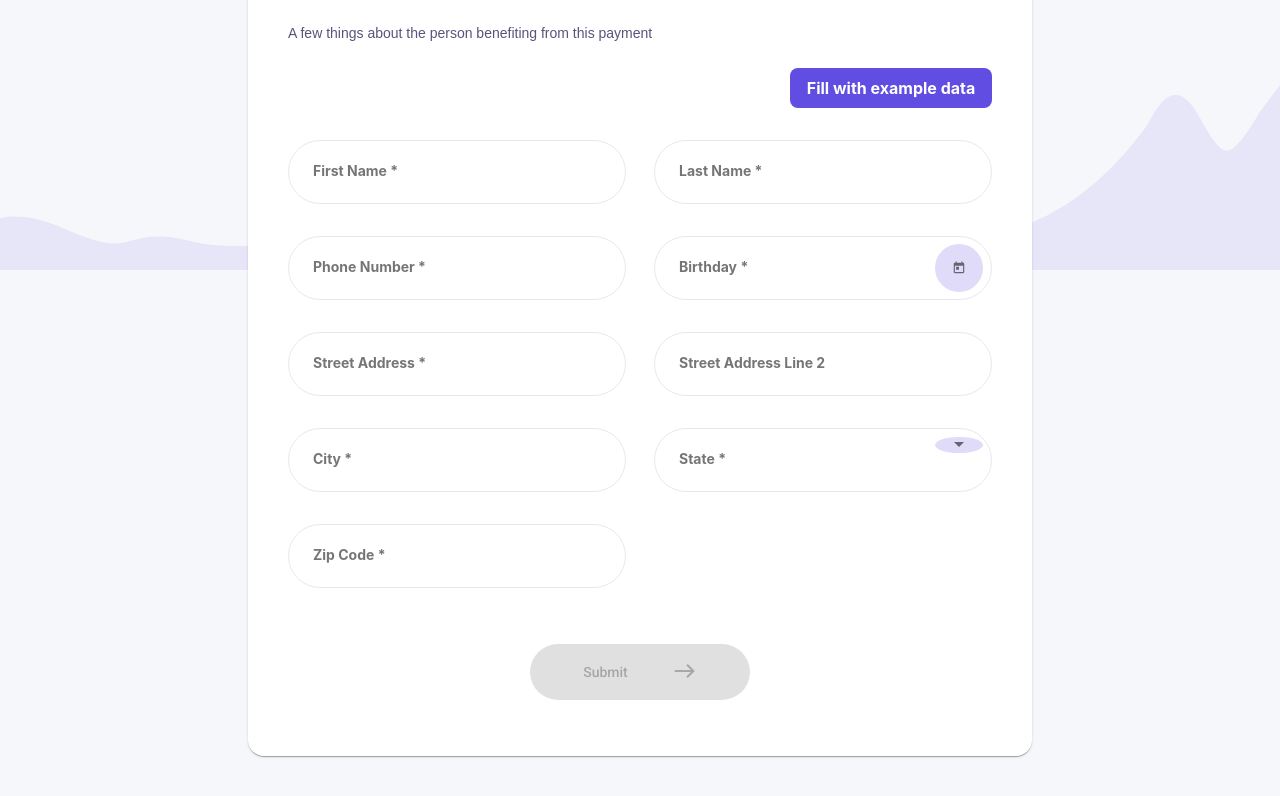
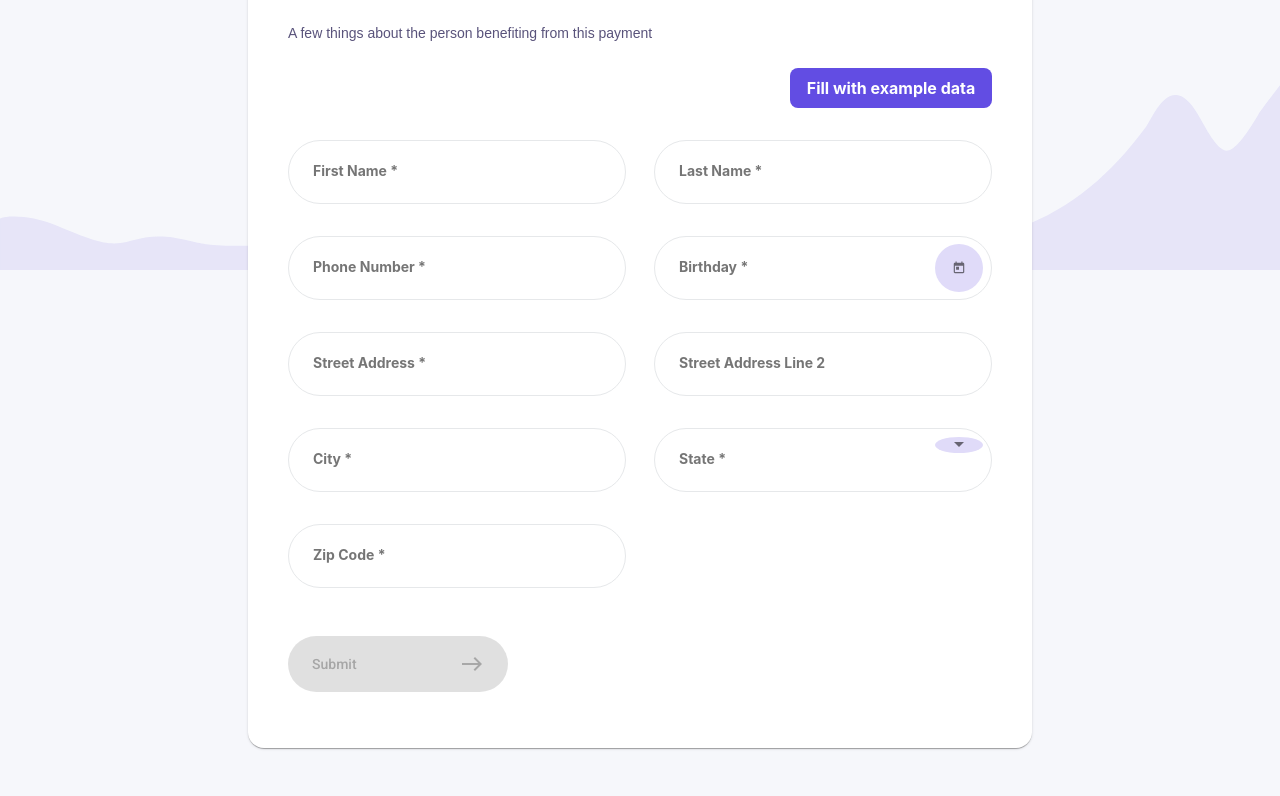
Before and after one commit to Charitize/rightfoot-payments-demo, an Angular app: page / in a window 1280 px wide. Shown: the part 530-1326 px from the top of the page. Built offline with nearby package versions, Linux system fonts and the light colour scheme; what @vgs/collect-js, ngx-plaid-link would draw is missing.

Commit message:
[RF-2123] Updated submit button styles

```diff
--- a/client/app/create-beneficiary.component.html
+++ b/client/app/create-beneficiary.component.html
@@ -107,15 +107,16 @@
       </div>
     </div>
 
+    <div class="submit-container">
       <button
           type="submit"
           [disabled]="!form.valid"
           mat-flat-button
           color="primary">
-      <span *ngIf="!loading; else loader">
+      <ng-container *ngIf="!loading; else loader">
         <span>Submit</span>
         <mat-icon>east</mat-icon>
-      </span>
+      </ng-container>
         <ng-template #loader>
           <mat-progress-spinner mode="indeterminate" [diameter]="26"></mat-progress-spinner>
         </ng-template>
@@ -126,5 +127,6 @@
           Required fields are marked with *.
         </div>
       </div>
+    </div>
   </form>
 </mat-card-content>
--- a/client/app/create-beneficiary.component.scss
+++ b/client/app/create-beneficiary.component.scss
@@ -120,14 +120,19 @@
       margin-top: 48px;
     }
 
+    .submit-container {
+      text-align: center;
+      width: 220px;
+      margin-top: 48px;
+    }
+
     button[type="submit"] {
       $height: 56px;
       display: flex;
       justify-content: center;
       width: 220px;
       height: $height;
-      padding: 9px;
-      margin: 56px auto 0;
+      padding: 0 24px;
       border-radius: $height / 2;
 
       &:not([disabled]) {
@@ -135,9 +140,15 @@
       }
 
       mat-icon {
-        margin-left: 45px;
-        margin-top: -5px;
         vertical-align: middle;
+      }
+
+      ::ng-deep .mat-button-wrapper {
+        display: flex;
+        align-items: center;
+        justify-content: space-between;
+        width: 100%;
+        height: 100%;
       }
     }
 
--- a/client/app/create-payment.component.html
+++ b/client/app/create-payment.component.html
@@ -18,15 +18,16 @@
       >
     </mat-form-field>
 
+    <div class="submit-container">
       <button
           type="submit"
           [disabled]="!form.valid"
           mat-flat-button
           color="primary">
-      <span *ngIf="!loading; else loader">
+      <ng-container *ngIf="!loading; else loader">
         <span>Create Payment</span>
         <mat-icon>east</mat-icon>
-      </span>
+      </ng-container>
         <ng-template #loader>
           <mat-progress-spinner mode="indeterminate" [diameter]="26"></mat-progress-spinner>
         </ng-template>
@@ -37,5 +38,6 @@
           Required fields are marked with *.
         </div>
       </div>
+    </div>
   </form>
 </mat-card-content>
--- a/client/app/create-payment.component.scss
+++ b/client/app/create-payment.component.scss
@@ -120,14 +120,19 @@
       margin-top: 48px;
     }
 
+    .submit-container {
+      text-align: center;
+      width: 220px;
+      margin-top: 48px;
+    }
+
     button[type="submit"] {
       $height: 56px;
       display: flex;
       justify-content: center;
       width: 220px;
       height: $height;
-      padding: 9px;
-      margin: 56px auto 0;
+      padding: 0 24px;
       border-radius: $height / 2;
 
       &:not([disabled]) {
@@ -135,9 +140,15 @@
       }
 
       mat-icon {
-        margin-left: 45px;
-        margin-top: -5px;
         vertical-align: middle;
+      }
+
+      ::ng-deep .mat-button-wrapper {
+        display: flex;
+        align-items: center;
+        justify-content: space-between;
+        width: 100%;
+        height: 100%;
       }
     }
 
--- a/client/app/link-loan.component.html
+++ b/client/app/link-loan.component.html
@@ -41,18 +41,20 @@
       </div>
     </div>
 
+    <div class="submit-container">
       <button
           type="submit"
           [disabled]="isSubmitDisabled"
           mat-flat-button
           color="primary">
-        <span *ngIf="!loading; else loader">
+        <ng-container *ngIf="!loading; else loader">
           <span>Link Loan</span>
           <mat-icon>east</mat-icon>
-        </span>
+        </ng-container>
         <ng-template #loader>
           <mat-progress-spinner mode="indeterminate" [diameter]="26"></mat-progress-spinner>
         </ng-template>
       </button>
+    </div>
   </form>
 </mat-card-content>
--- a/client/app/link-loan.component.scss
+++ b/client/app/link-loan.component.scss
@@ -194,14 +194,19 @@
       margin-top: 48px;
     }
 
+    .submit-container {
+      text-align: center;
+      width: 220px;
+      margin-top: 48px;
+    }
+
     button[type="submit"] {
       $height: 56px;
       display: flex;
       justify-content: center;
       width: 220px;
       height: $height;
-      padding: 9px;
-      margin: 56px auto 0;
+      padding: 0 24px;
       border-radius: $height / 2;
 
       &:not([disabled]) {
@@ -209,9 +214,15 @@
       }
 
       mat-icon {
-        margin-left: 45px;
-        margin-top: -5px;
         vertical-align: middle;
+      }
+
+      ::ng-deep .mat-button-wrapper {
+        display: flex;
+        align-items: center;
+        justify-content: space-between;
+        width: 100%;
+        height: 100%;
       }
     }
 
@@ -241,7 +252,7 @@
   &-container {
     width: 100%;
     max-width: 376px;
-    margin: 45px 0;
+    margin-top: 45px;
 
     ::ng-deep {
       iframe {
@@ -264,7 +275,8 @@
       display: flex;
       flex-flow: wrap;
 
-      div {
+      .vgs-form-field {
+        margin-bottom: 0;
         flex: 0 0 calc(50% - 14px);
         &:first-of-type {
           margin-right: 28px;
```
Lines whose indentation alone changed are shown as unchanged.
